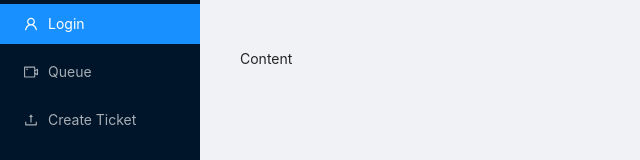
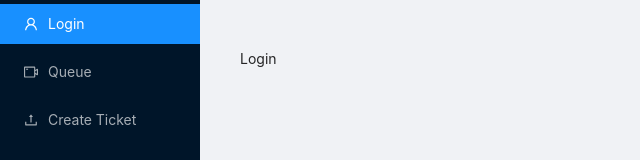
Before and after one commit to devferx/ticket-app, a React (Vite) app: page / in a window 1280 px wide. Shown: the top 160 px of the page, without its empty margins (0-640 px from the left). Built offline with nearby package versions, Linux system fonts and the light colour scheme.

Commit message:
Router entre pantallas

```diff
--- a/src/pages/RouterPage.tsx
+++ b/src/pages/RouterPage.tsx
@@ -1,16 +1,23 @@
+import { BrowserRouter as Router, Link, Route, Routes } from "react-router-dom";
+
 import { Layout, Menu } from "antd";
 import {
   UserOutlined,
   VideoCameraOutlined,
   UploadOutlined,
 } from "@ant-design/icons";
+import { Login } from "./Login";
+import { Queue } from "./Queue";
+import { CreateTicket } from "./CreateTicket";
+import { Desktop } from "./Desktop";
 
-const { Header, Sider, Content } = Layout;
+const { Sider, Content } = Layout;
 
 export const RouterPage = () => {
   return (
+    <Router>
       <Layout style={{ height: "100vh" }}>
-      <Sider>
+        <Sider hidden={false}>
           <div className="logo" />
           <Menu
             theme="dark"
@@ -20,17 +27,17 @@ export const RouterPage = () => {
               {
                 key: "1",
                 icon: <UserOutlined />,
-              label: "Login",
+                label: <Link to="/login">Login</Link>,
               },
               {
                 key: "2",
                 icon: <VideoCameraOutlined />,
-              label: "Queue",
+                label: <Link to="/queue">Queue</Link>,
               },
               {
                 key: "3",
                 icon: <UploadOutlined />,
-              label: "Create Ticket",
+                label: <Link to="/create-ticket">Create Ticket</Link>,
               },
             ]}
           />
@@ -44,9 +51,16 @@ export const RouterPage = () => {
               minHeight: 280,
             }}
           >
-          Content
+            <Routes>
+              <Route path="/login" element={<Login />} />
+              <Route path="/queue" element={<Queue />} />
+              <Route path="/create-ticket" element={<CreateTicket />} />
+              <Route path="/desktop" element={<Desktop />} />
+              <Route path="/*" element={<Login />} />
+            </Routes>
           </Content>
         </Layout>
       </Layout>
+    </Router>
   );
 };
```
Lines whose indentation alone changed are shown as unchanged.
